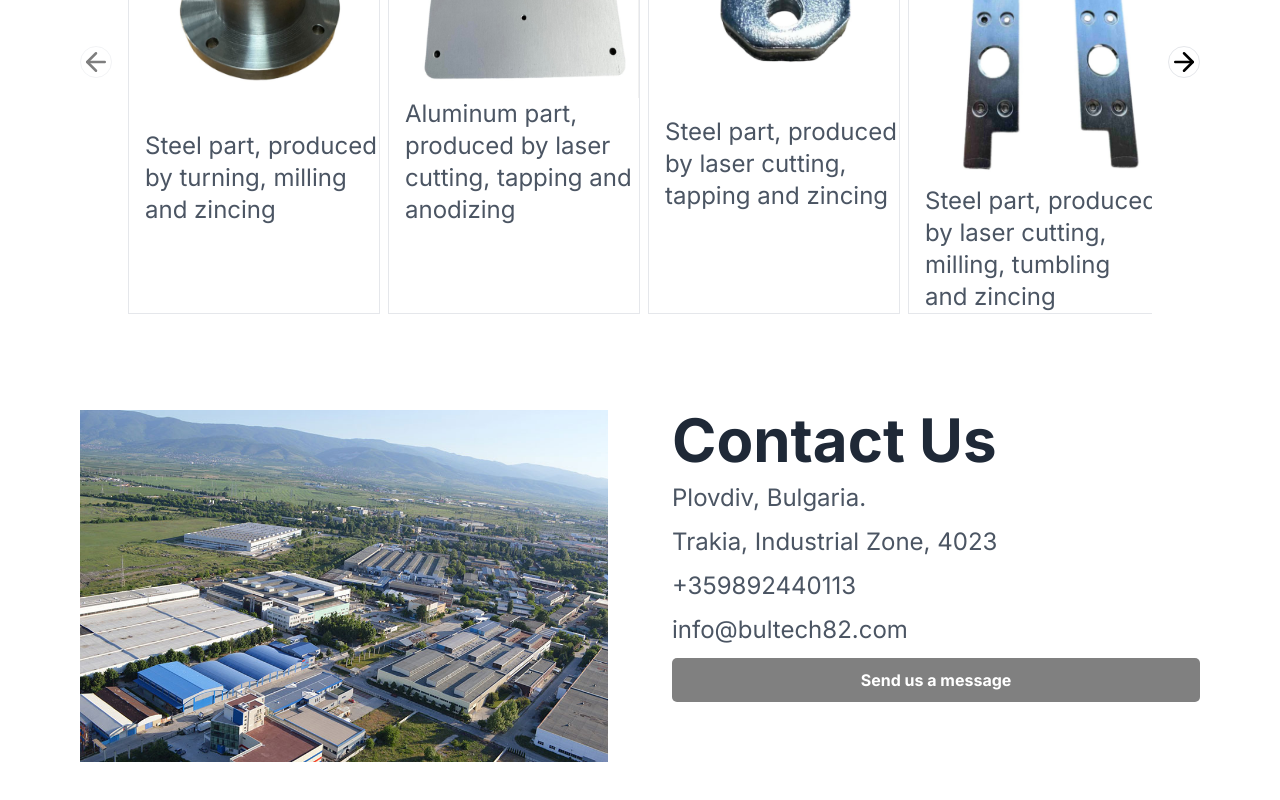
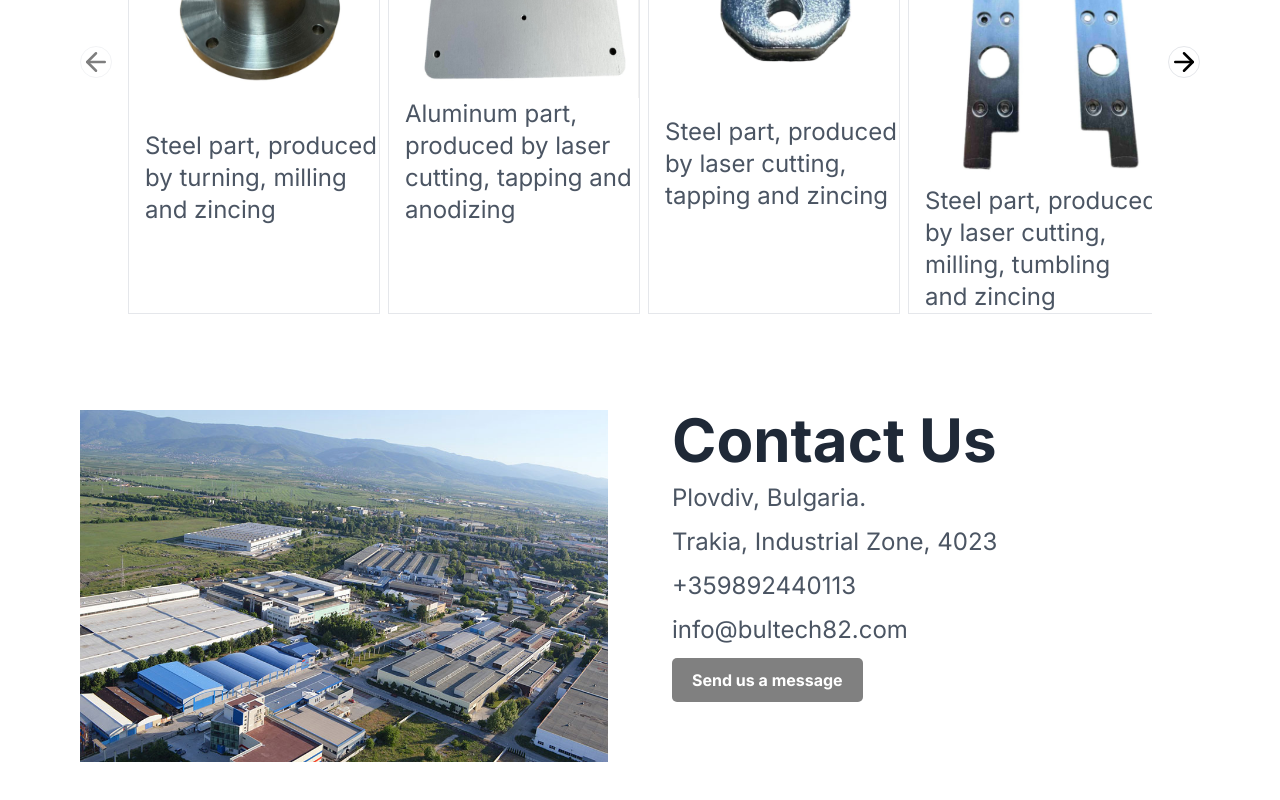
Before and after one commit to NikolaSirakov2/bultech82, a Next.js app: page / in a window 1280 px wide. Shown: the part 3644-4444 px from the top of the page. Built offline with nearby package versions, Linux system fonts and the light colour scheme.

Commit message:
Update ContactUs.tsx

```diff
--- a/app/components/ContactUs.tsx
+++ b/app/components/ContactUs.tsx
@@ -1,5 +1,6 @@
 import React from "react";
 import Button from "../../helpers/Button";
+import Link from "next/link";
 
 const ContactUs = () => {
   return (
@@ -36,7 +37,9 @@ const ContactUs = () => {
             info@bultech82.com
           </p>
 
-          <Button>Send us a message</Button>
+          <Link href="/request">
+            <Button>Send us a message</Button>
+          </Link>
         </div>
       </div>
     </section>
```
